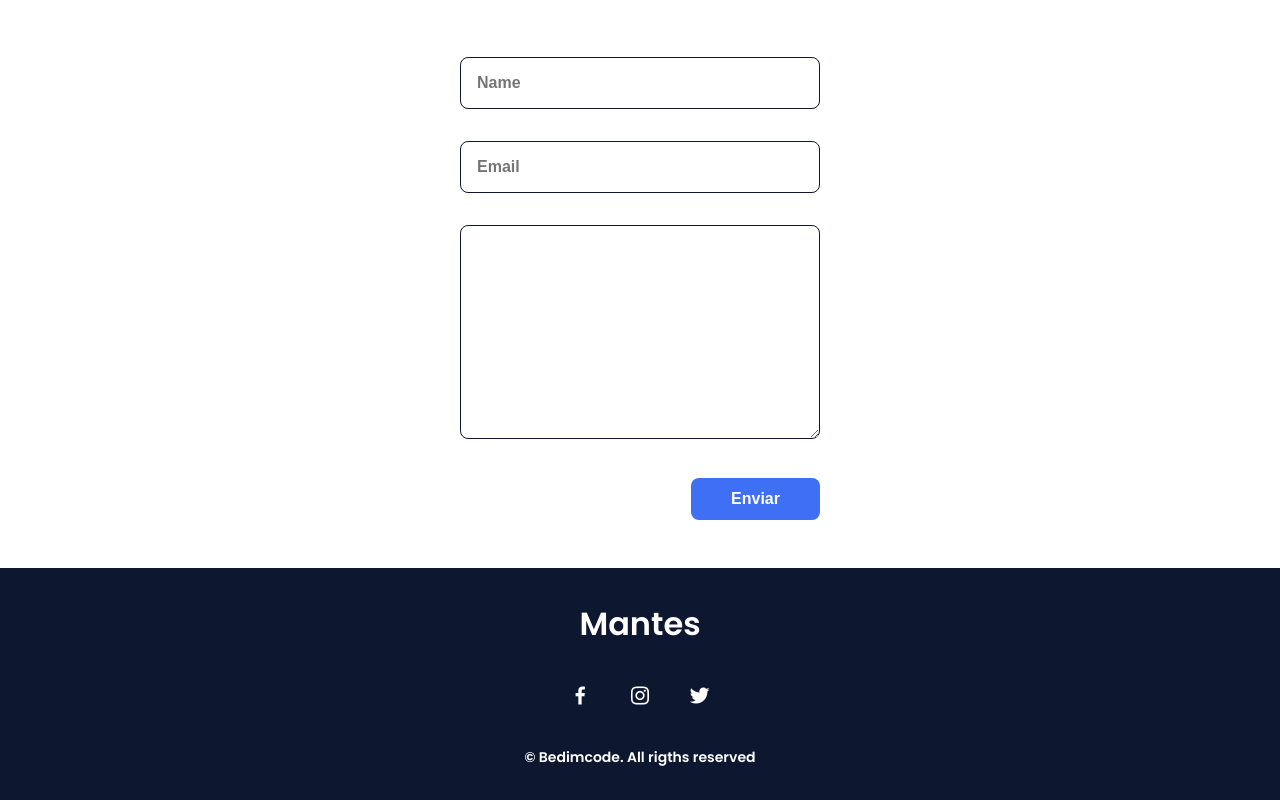
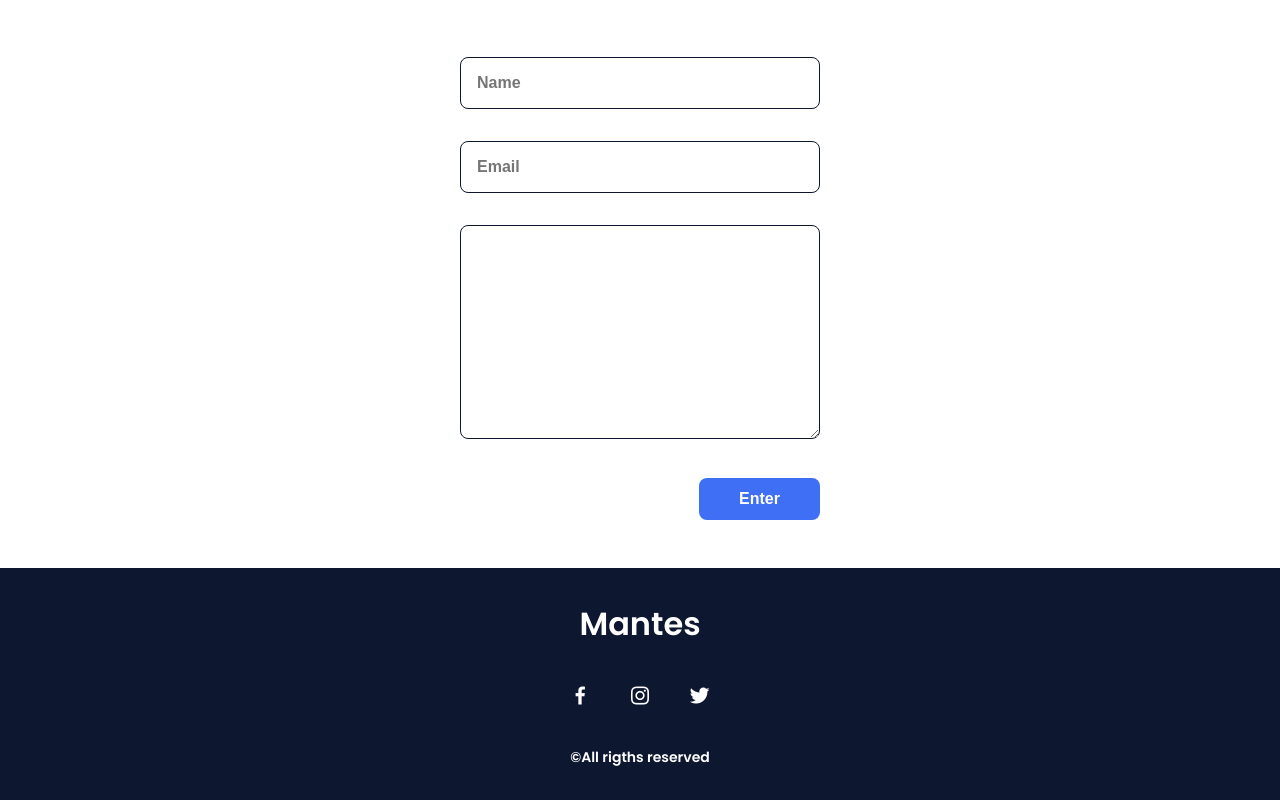
Before and after one commit to ReynoldMantes/Portfolio-Website, a plain HTML site: page index.html in a window 1280 px wide. Shown: the part 2864-3664 px from the top of the page. Drawn offline with nearby package versions, Linux system fonts and the light colour scheme.

Commit message:
Update index.html

```diff
--- a/index.html
+++ b/index.html
@@ -178,7 +178,7 @@
                         <input type="text" placeholder="Name" class="contact__input">
                         <input type="mail" placeholder="Email" class="contact__input">
                         <textarea name="" id="" cols="0" rows="10" class="contact__input"></textarea>
-                        <input type="button" value="Enviar" class="contact__button button">
+                        <input type="button" value="Enter" class="contact__button button">
                     </form>
                 </div>
             </section>
@@ -192,7 +192,7 @@
                 <a href="#" class="footer__icon"><i class='bx bxl-instagram' ></i></a>
                 <a href="#" class="footer__icon"><i class='bx bxl-twitter' ></i></a>
             </div>
-            <p class="footer__copy">&#169; Bedimcode. All rigths reserved</p>
+            <p class="footer__copy">&#169;All rigths reserved</p>
         </footer>
 
 
```
